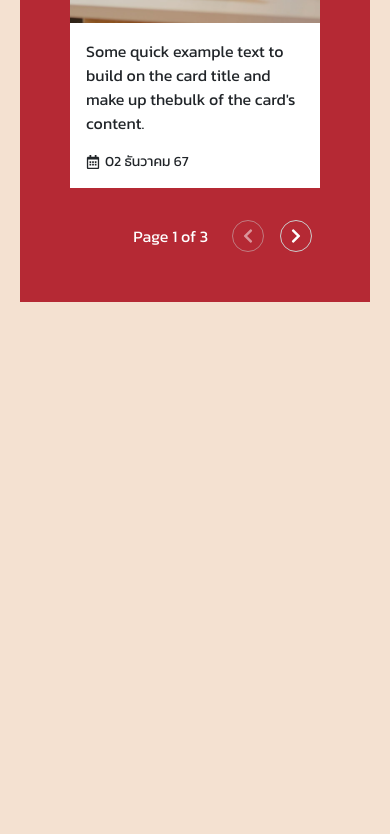
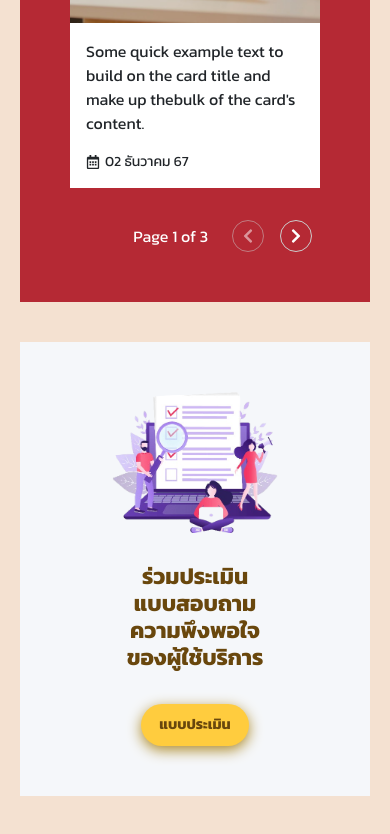
Before and after one commit to IntellectualProp/kpru-project, a Next.js app: page / in a window 390 px wide. Shown: the part 3007-3841 px from the top of the page. Before the commit the page ends 3479 px from the top, so only its background shows below. Built offline with nearby package versions, Linux system fonts and the light colour scheme.

Commit message:
[UPDATE] Assessment

```diff
--- a/src/app/globals.css
+++ b/src/app/globals.css
@@ -17,3 +17,147 @@
 body {
   font-family: "Kanit", sans-serif !important;
 }
+
+/* เพิ่ม CSS นี้ในไฟล์ globals.css หรือสร้าง module CSS ใหม่ */
+.customImage {
+  width: 100%;
+  max-width: 500px;
+}
+.assessment {
+  width: 100%;
+  max-width: 1400px;
+  margin: 0 auto;
+  padding: 20px !important;
+  display: flex;
+}
+
+.assessment-section {
+  display: flex;
+  flex-direction: row;
+  width: 100%;
+  padding: 50px;
+  background-color: #f5f7fa;
+}
+
+.assessment-title {
+  font-size: 1.5rem;
+  font-weight: 600;
+  color: #69470D;
+  margin-bottom: 24px;
+  text-align: center;
+}
+
+.assessment-button-container {
+  position: relative;
+  display: flex;
+  justify-content: center !important;
+}
+
+.assessment-content {
+  display: flex;
+  flex-direction: column;
+  justify-content: center;
+}
+
+.assessment-button {
+  background-color: #FFCC3E;
+  color: #69470D;
+  border: none;
+  border-radius: 50px;
+  padding: 12px 48px;
+  font-size: 20px;
+  font-weight: bold;
+  cursor: pointer;
+  transition: all 0.3s ease;
+  box-shadow: 0 4px 14px #ad8a2a;
+  margin-top: 10px;
+}
+
+.assessment-button:hover {
+  background-color: #cfa738;
+  transform: translateY(-2px);
+  box-shadow: 0 6px 20px #e0b53e;
+}
+
+.assessment-button:active {
+  transform: translateY(0);
+}
+
+.click-icon-wrapper {
+  position: absolute;
+  bottom: -8%;
+  left: 63%;
+  transform: translate(-50%, 50%);
+  pointer-events: none; /* ป้องกันไม่ให้ไอคอนรับการคลิก */
+}
+
+.click-icon {
+  width: 48px;
+  height: 48px;
+  display: block;
+}
+
+@media (max-width: 1200px) {
+  .click-icon-wrapper {
+    display: none;
+  }
+  .assessment-title {
+    font-size: 1.7rem !important;
+  }
+}
+
+@media (max-width: 900px) {
+  .assessment-title {
+    font-size: 1.4rem !important;
+  }
+}
+
+/* Media Queries สำหรับ Responsive */
+@media (max-width: 768px) {
+  .assessment {
+    flex-direction: row;
+    justify-content: space-between;
+    align-items: center;
+    padding: 32px;
+  }
+
+  .assessment-content {
+    width: 60%;
+    text-align: left;
+  }
+
+  .assessment-button-container {
+    justify-content: flex-start;
+  }
+
+  .assessment-title {
+    font-size: 1.75rem;
+  }
+  .assessment-section {
+    display: flex;
+    flex-direction: column;
+    align-items: center;
+  }
+  .assessment-image {
+    margin-bottom: 30px;
+  }
+}
+
+@media (max-width: 480px) {
+  .assessment {
+    padding: 16px;
+  }
+
+  .assessment-title {
+    font-size: 1.25rem;
+  }
+
+  .assessment-button {
+    padding: 10px 18px;
+    font-size: 0.9rem;
+  }
+  .assessment-section {
+    display: flex;
+    flex-direction: column !important;
+  }
+}
--- a/src/app/page.jsx
+++ b/src/app/page.jsx
@@ -6,15 +6,36 @@ import MainMenu from "@components/componentsHomePage/MainMenu";
 import Chart from "@components/componentsHomePage/Chart";
 import Slider from "@components/componentsHomePage/Slider";
 import Activity from "@components/componentsHomePage/Activity";
+import "./globals.css";
 export default function Home() {
   return (
     <div>
       {/* <h1 style={{textAlign: 'center'}}>หน้าหลัก</h1> */}
-      <Slider/>
-      <MainMenu/>
-      <Chart/>
-      <Activity/>
-      <footer style={{marginBottom: '150px'}}></footer>
+      <Slider />
+      <MainMenu />
+      <Chart />
+      <Activity />
+
+      {/*Assessment*/}
+      <section className="assessment">
+        <div className="assessment-section">
+          <div className="assessment-image">
+            <img src="/images/SAP-Assessment.png" alt="Assessment Image" className="customImage"></img>
+          </div>
+          <div className="assessment-content">
+            <h3 className="assessment-title">ร่วมประเมินแบบสอบถามความพึงพอใจของผู้ใช้บริการ</h3>
+            <div className="assessment-button-container">
+              <button className="assessment-button">
+                แบบประเมิน
+              </button>
+              <div className="click-icon-wrapper">
+                <img src="/images/click.png" className="click-icon"></img>
+              </div>
+            </div>
+          </div>
+        </div>
+      </section>
+      <footer style={{ marginBottom: '150px' }}></footer>
     </div>
   );
 }
```
Also changed, not shown: public/images/SAP-Assessment.png (added), public/images/click.png (added).
